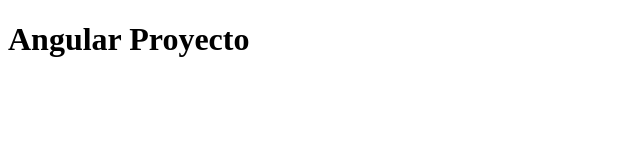
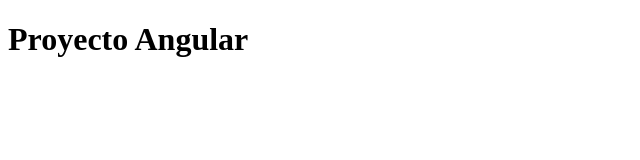
Before and after one commit to aelohim/Proyecto-Angular, an Angular app in the folder Angular-CRUD/: page / in a window 1280 px wide. Shown: the top 160 px of the page, without its empty margins (0-640 px from the left). Built offline with nearby package versions, Linux system fonts and the light colour scheme.

Commit message:
Titulo ajuste

```diff
--- a/Angular-CRUD/src/app/app.component.html
+++ b/Angular-CRUD/src/app/app.component.html
@@ -1 +1 @@
-<h1>Angular Proyecto</h1>
+<h1>Proyecto Angular</h1>
```
